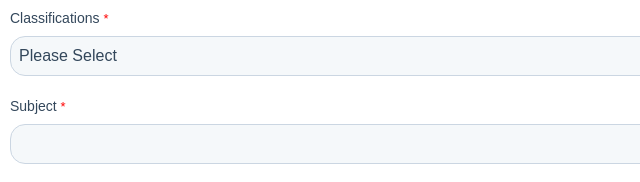
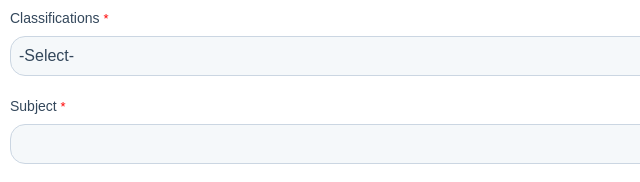
Before and after one commit to 3liGlobal/Staging-HookahShisha_Contact-Us_Form, a plain HTML site: page index.html in a window 1280 px wide. Shown: the part 290-472 px from the top of the page, 0-640 px from the left. Drawn offline with nearby package versions, Linux system fonts and the light colour scheme.

Commit message:
option change in select

```diff
--- a/index.html
+++ b/index.html
@@ -124,45 +124,23 @@
                             </label>
                             <div class="zf-tempContDiv">
                                 <select class="zf-form-sBox" name="Dropdown" checktype="c1">
-                                    <option selected="true" value="Select" disabled>Please Select</option>
-                                    <optgroup label="Account Issue">
+                                    <option selected="true" value="-Select-">-Select-</option>
+                                    <optgroup label="My Order">
+                                    <option value="Tracking&#x20;Information">Tracking&#x20;Information</option>
+                                    <option value="Oder&#x20;Status">Oder&#x20;Status</option>
+                                    <option value="Defective&#x20;Item">Defective&#x20;Item</option>
+                                    <option value="Missing&#x20;Item">Missing&#x20;Item</option>
+                                    <option value="Cancel">Cancel</option>
+                                    <option value="Lost&#x20;Package">Lost&#x20;Package</option>
+                                    <option value="Other">Other</option>
+                                    </optgroup>
+                                    <optgroup label="Account Help">
                                     <option value="Update&#x20;Account&#x20;Information">Update&#x20;Account&#x20;Information</option>
                                     <option value="Forgot&#x20;Password">Forgot&#x20;Password</option>
                                     <option value="Other&#x20;Login&#x20;Issue">Other&#x20;Login&#x20;Issue</option>
+                                    <option value="Login&#x20;Issue">Login&#x20;Issue</option>
                                     </optgroup>
-                                    <optgroup label="Cancel / Modify Existing Order">
-                                    <option value="Order&#x20;Cancellation&#x20;Request">Order&#x20;Cancellation&#x20;Request</option>
-                                    <option value="Modify&#x20;Order&#x20;Request">Modify&#x20;Order&#x20;Request</option>
-                                    <option value="Modify&#x20;Address&#x20;Request">Modify&#x20;Address&#x20;Request</option>
-                                    <option value="Modify&#x20;Shipping&#x20;Method&#x20;Request">Modify&#x20;Shipping&#x20;Method&#x20;Request</option>
-                                    </optgroup>
-                                    <optgroup label="International Inquiry">
-                                    <option value="International&#x20;Returns">International&#x20;Returns</option>
-                                    <option value="International&#x20;Refused&#x20;Package">International&#x20;Refused&#x20;Package</option>
-                                    <option value="International&#x20;Shipping">International&#x20;Shipping</option>
-                                    <option value="Other">Other</option>
-                                    </optgroup>
-                                    <optgroup label="Order Issue">
-                                    <option value="Defective&#x20;Item">Defective&#x20;Item</option>
-                                    <option value="Missing&#x20;Item">Missing&#x20;Item</option>
-                                    <option value="Wrong&#x20;Item">Wrong&#x20;Item</option>
-                                    <option value="Payment&#x20;Issue">Payment&#x20;Issue</option>
-                                    <option value="Product&#x20;Assembly">Product&#x20;Assembly</option>
-                                    <option value="Damaged&#x20;Item">Damaged&#x20;Item</option>
-                                    <option value="Lost&#x20;Package">Lost&#x20;Package</option>
-                                    <option value="Other">Other</option>
-                                    </optgroup>
-                                    <optgroup label="Order Status">
-                                    <option value="Order&#x20;Status&#x20;Inquiry">Order&#x20;Status&#x20;Inquiry</option>
-                                    <option value="Tracking&#x20;Information">Tracking&#x20;Information</option>
-                                    </optgroup>
-                                    <optgroup label="Returns / Exchange Request">
-                                    <option value="Domestic&#x20;Return&#x20;Request">Domestic&#x20;Return&#x20;Request</option>
-                                    <option value="International&#x20;Return&#x20;Request">International&#x20;Return&#x20;Request</option>
-                                    </optgroup>
-                                    <optgroup label="Technical Support">
-                                    <option value="Login&#x20;Issue">Login&#x20;Issue</option>
-                                    <option value="Payment&#x20;Issue">Payment&#x20;Issue</option>
+                                    <optgroup label="Website Support">
                                     <option value="Promo&#x20;Code&#x20;Issue">Promo&#x20;Code&#x20;Issue</option>
                                     <option value="Website&#x20;Issue">Website&#x20;Issue</option>
                                     <option value="Other">Other</option>
@@ -178,7 +156,7 @@
                                     <option value="Vendor&#x20;Inquiry">Vendor&#x20;Inquiry</option>
                                     <option value="Other">Other</option>
                                     </optgroup>
-                                </select>
+                                    </select>
                                 <p id="Dropdown_error" class="zf-errorMessage" style="display:none;">Please complete
                                     this required field.</p>
                             </div>
```
